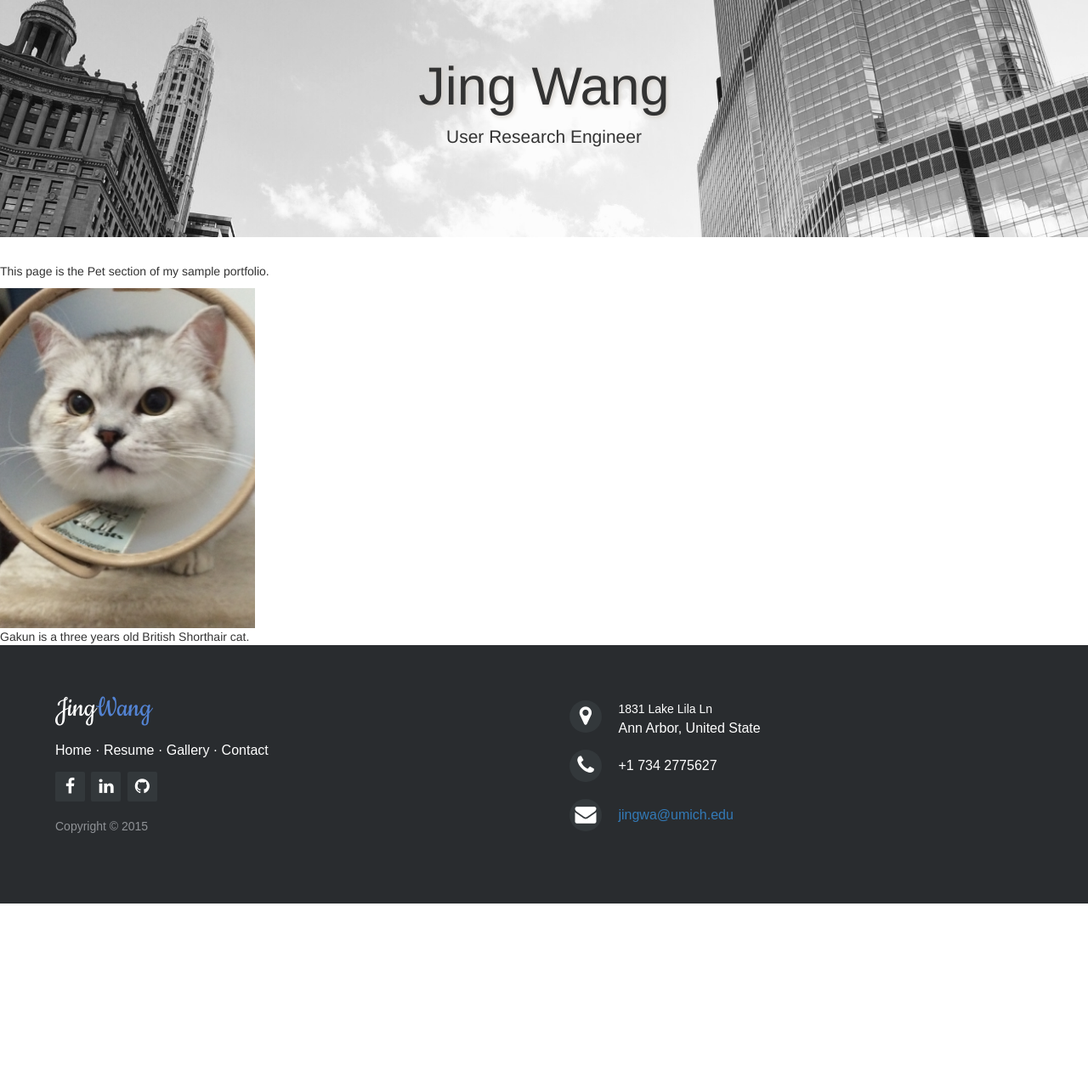
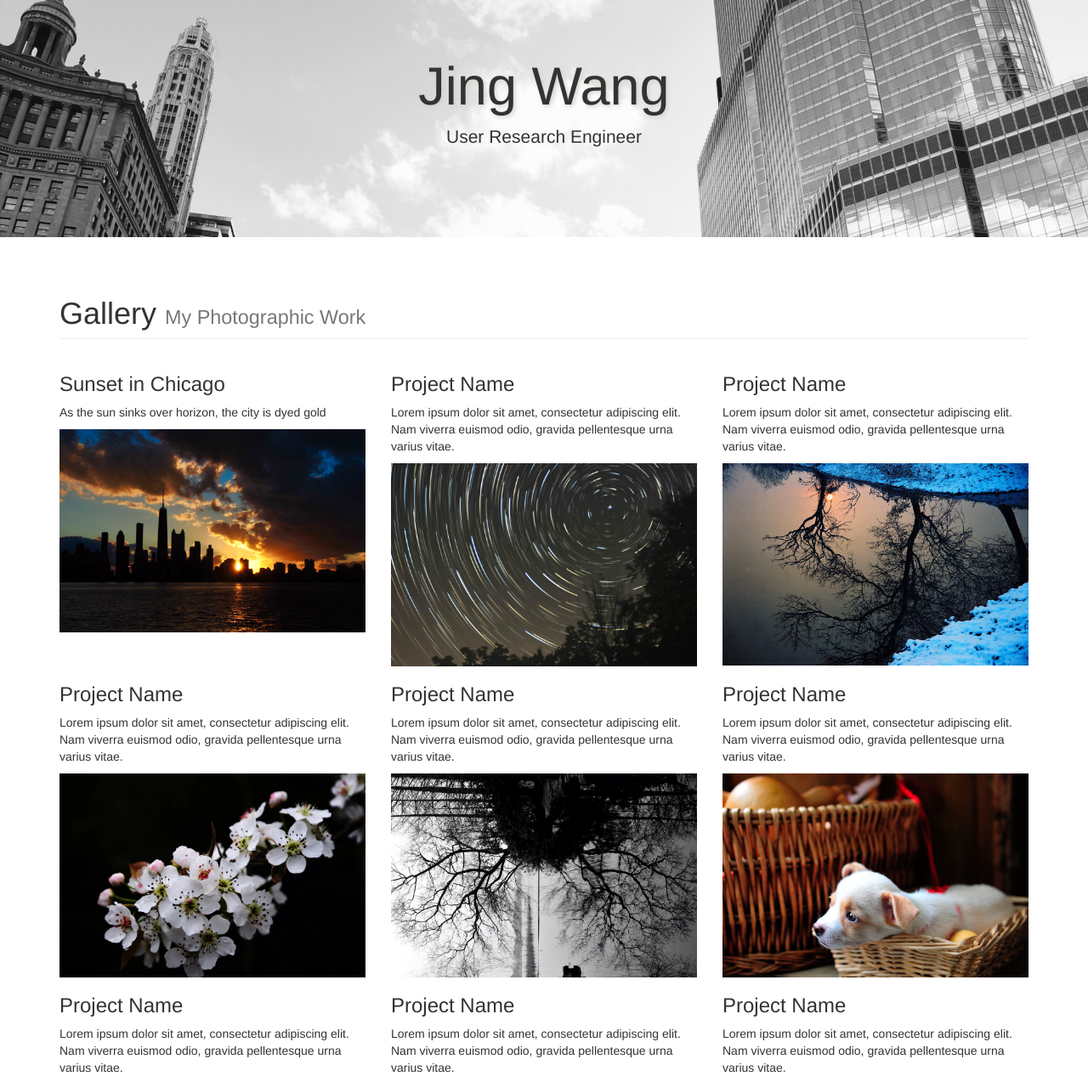
Before and after one commit to Gakun/portfolio, a Python web app: template templates/gallery.html in a window 1280 px wide. Shown: the part 52-1325 px from the top of the page at 85% size. Before the commit the page ends 1115 px from the top, so only its background shows below. Run offline with Jinja, Linux system fonts and the light colour scheme; the template is opened without the code that fills it, so the values that code supplies are empty; some libraries are stand-ins or nearby versions.

Commit message:
add gallery photos and basic layout

```diff
--- a/static/main.css
+++ b/static/main.css
@@ -28,6 +28,7 @@ footer {
     font: 16px sans-serif;
     color: white;
     padding: 55px 50px;
+    margin-top: 30px;
 }
 
 .footer-left #logo{
--- a/templates/base.html
+++ b/templates/base.html
@@ -6,6 +6,7 @@
     <meta name="viewport" content="width=device-width, initial-scale=1">
     <link rel="stylesheet" href="http://maxcdn.bootstrapcdn.com/bootstrap/3.3.6/css/bootstrap.min.css">
     <link rel="stylesheet" href="static/main.css">
+    <link rel="stylesheet" href="static/gallery.css">
 
     <!--     icon from Font Awesome -->
     <link rel="stylesheet" href="http://maxcdn.bootstrapcdn.com/font-awesome/4.2.0/css/font-awesome.min.css">
--- a/templates/gallery.html
+++ b/templates/gallery.html
@@ -1,10 +1,97 @@
 {% set active_page = 'gallery' %}
 {% extends "templates/base.html" %}
 {% block content %}
-  <p>This page is the Pet section of my sample portfolio.</p>
-  <figure>
-    <img src = "static/gakun.jpeg" alt = "Photo of Gakun" height = "400" width ="300">
-    <figcaption>Gakun is a three years old British Shorthair cat.</figcaption>
-  </figure>
+
+<div class="container gallery">
+
+    <!-- Page Header -->
+    <div class="row">
+        <div class="col-lg-12">
+            <h1 class="page-header">Gallery
+                <small>My Photographic Work</small>
+            </h1>
+        </div>
+    </div>
+
+    <div class="row">
+        <div class="col-md-4 portfolio-item">
+            <h3>
+                Sunset in Chicago
+            </h3>
+            <p>As the sun sinks over horizon, the city is dyed gold</p>
+            <a href="static/gallery/1.jpg">
+                <img class="img-responsive" src="static/gallery/1.jpg" alt="sunset">
+            </a>
+        </div>
+        <div class="col-md-4 portfolio-item">
+            <h3>
+                Project Name
+            </h3>
+            <p>Lorem ipsum dolor sit amet, consectetur adipiscing elit. Nam viverra euismod odio, gravida pellentesque urna varius vitae.</p>
+            <a href="static/gallery/2.jpg">
+                <img class="img-responsive" src="static/gallery/2.jpg" alt="">
+            </a>
+        </div>
+        <div class="col-md-4 portfolio-item">
+            <h3>
+                Project Name
+            </h3>
+            <p>Lorem ipsum dolor sit amet, consectetur adipiscing elit. Nam viverra euismod odio, gravida pellentesque urna varius vitae.</p>
+            <img class="img-responsive" src="static/gallery/3.jpg" alt="">
+        </div>
+    </div>
+    <!-- /.row -->
+
+    <!-- Projects Row -->
+    <div class="row">
+        <div class="col-md-4 portfolio-item">
+            <h3>
+                Project Name
+            </h3>
+            <p>Lorem ipsum dolor sit amet, consectetur adipiscing elit. Nam viverra euismod odio, gravida pellentesque urna varius vitae.</p>
+            <img class="img-responsive" src="static/gallery/4.jpg" alt="">
+        </div>
+        <div class="col-md-4 portfolio-item">
+            <h3>
+                Project Name
+            </h3>
+            <p>Lorem ipsum dolor sit amet, consectetur adipiscing elit. Nam viverra euismod odio, gravida pellentesque urna varius vitae.</p>
+            <img class="img-responsive" src="static/gallery/5.jpg" alt="">
+        </div>
+        <div class="col-md-4 portfolio-item">
+            <h3>
+                Project Name
+            </h3>
+            <p>Lorem ipsum dolor sit amet, consectetur adipiscing elit. Nam viverra euismod odio, gravida pellentesque urna varius vitae.</p>
+            <img class="img-responsive" src="static/gallery/6.jpg" alt="">
+        </div>
+    </div>
+
+    <!-- Projects Row -->
+    <div class="row">
+        <div class="col-md-4 portfolio-item">
+            <h3>
+                Project Name
+            </h3>
+            <p>Lorem ipsum dolor sit amet, consectetur adipiscing elit. Nam viverra euismod odio, gravida pellentesque urna varius vitae.</p>
+            <img class="img-responsive" src="static/gallery/7.jpg" alt="">
+        </div>
+        <div class="col-md-4 portfolio-item">
+            <h3>
+                Project Name
+            </h3>
+            <p>Lorem ipsum dolor sit amet, consectetur adipiscing elit. Nam viverra euismod odio, gravida pellentesque urna varius vitae.</p>
+            <img class="img-responsive" src="static/gallery/8.jpg" alt="">
+        </div>
+        <div class="col-md-4 portfolio-item">
+            <h3>
+                Project Name
+            </h3>
+            <p>Lorem ipsum dolor sit amet, consectetur adipiscing elit. Nam viverra euismod odio, gravida pellentesque urna varius vitae.</p>
+            <img class="img-responsive" src="static/gallery/9.jpg" alt="">
+        </div>
+    </div>
+
+</div>
 
 {% endblock %}
```
Also changed, not shown: static/gallery.css (added), static/gallery/1.JPG (added), static/gallery/2.jpg (renamed from static/Startrails.jpg), static/gallery/3.JPG (added), static/gallery/4.JPG (added), static/gallery/5.JPG (added), static/gallery/6.jpg (added), static/gallery/7.jpg (added), 2 other files.
